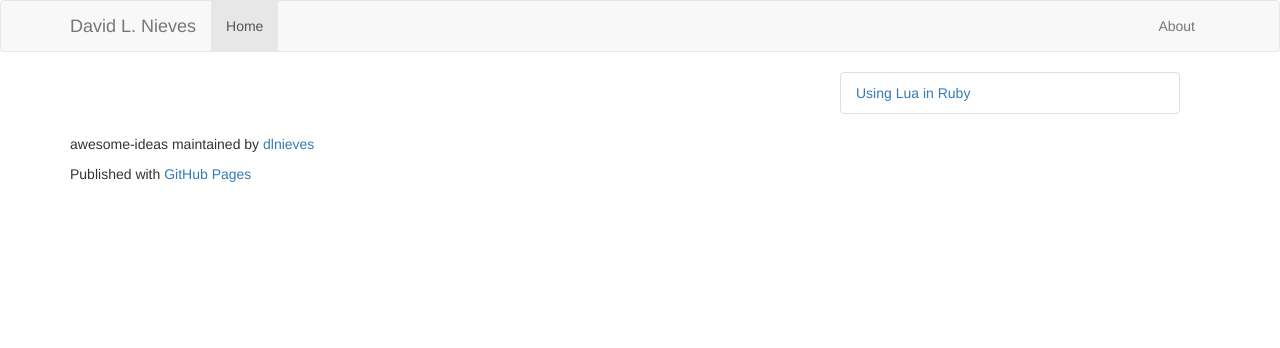
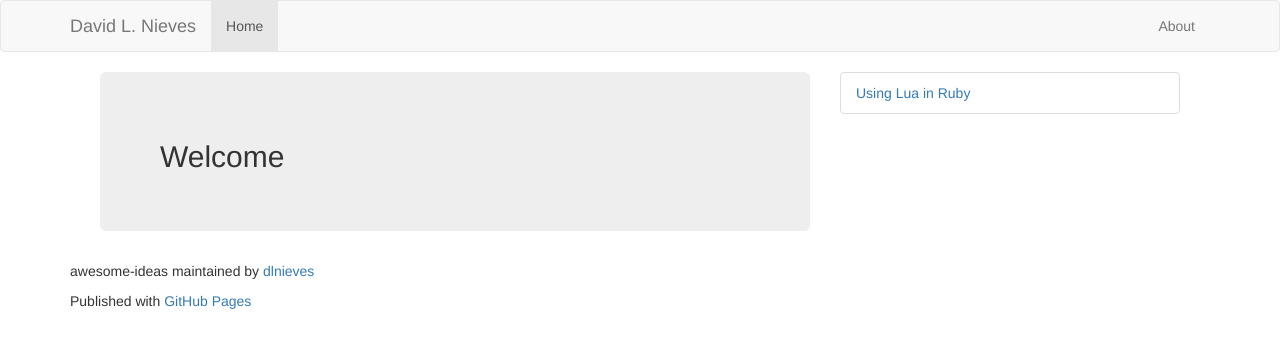
Before and after one commit to dlnieves/awesome-ideas, a Jekyll site: the page built from index.html, in a window 1280 px wide. Shown: the top 348 px of the page. Built offline with Jekyll 4.4.1, drawn with Linux system fonts in a browser that asks for light colours; the repository's description, which GitHub fills in, is left out.

Commit message:
Update index.html

```diff
--- a/index.html
+++ b/index.html
@@ -1,6 +1,6 @@
 ---
 layout: default
 ---
-<div>
-
+<div class="jumbotron">
+  <h2>Welcome</h2>
 </div>
```
